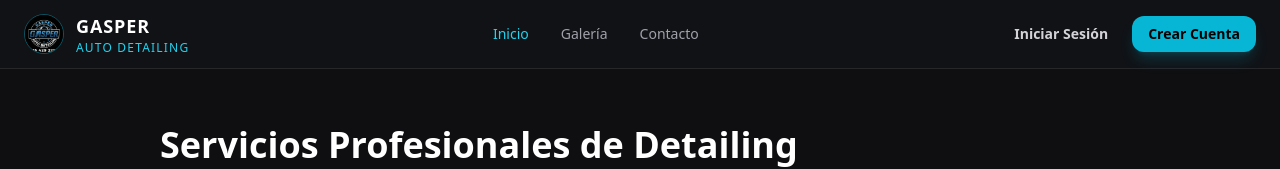
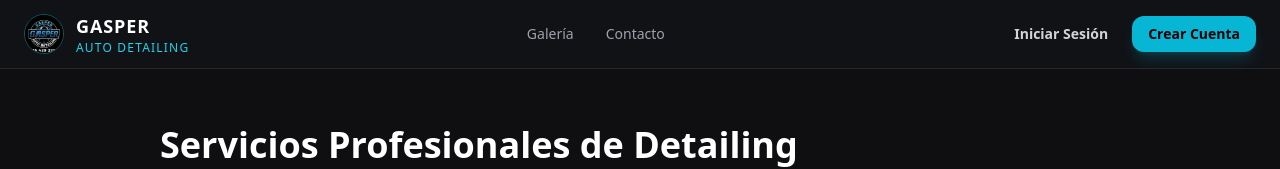
Before and after one commit to joshuotaXD/gasper-auto-care, a Next.js app: page / in a window 1280 px wide. Shown: the top 169 px of the page. Built offline with nearby package versions, Linux system fonts and the light colour scheme.

Commit message:
Actualizar header y logica de navegacion

```diff
--- a/app/page.js
+++ b/app/page.js
@@ -11,9 +11,9 @@ export default function Home() {
       {/* HEADER / MENÚ DE NAVEGACIÓN */}
       <header className="sticky top-0 z-50 bg-[#111318]/90 backdrop-blur-md border-b border-zinc-800 px-6 py-3 flex items-center justify-between">
 
-        {/* Izquierda: Logo y Nombre de la empresa */}
-        <div className="flex items-center gap-3 cursor-pointer" onClick={() => setActiveSection('inicio')}>
-          <div className="relative w-10 h-10 overflow-hidden rounded-full border border-cyan-500/40">
+        {/* Izquierda: Logo y Nombre (Actúa como botón de Inicio) */}
+        <div className="flex items-center gap-3 cursor-pointer group" onClick={() => setActiveSection('inicio')}>
+          <div className="relative w-10 h-10 overflow-hidden rounded-full border border-cyan-500/40 group-hover:border-cyan-400 transition">
             <Image
               src="/logo.png"
               alt="Gasper Auto Detailing Logo"
@@ -21,21 +21,13 @@ export default function Home() {
               className="object-cover"
             />
           </div>
-          <span className="font-extrabold text-lg tracking-wider text-white">
+          <span className="font-extrabold text-lg tracking-wider text-white group-hover:text-cyan-400 transition">
             GASPER <span className="text-cyan-400 text-xs block font-normal tracking-widest">AUTO DETAILING</span>
           </span>
         </div>
 
-        {/* Centro: Navegación (Galería, Contacto, etc.) */}
+        {/* Centro: Navegación (Solo Galería y Contacto) */}
         <nav className="hidden md:flex items-center gap-8">
-          <button
-            onClick={() => setActiveSection('inicio')}
-            className={`transition font-medium text-sm ${
-              activeSection === 'inicio' ? 'text-cyan-400' : 'text-zinc-400 hover:text-white'
-            }`}
-          >
-            Inicio
-          </button>
           <button
             onClick={() => setActiveSection('galeria')}
             className={`transition font-medium text-sm ${
```
